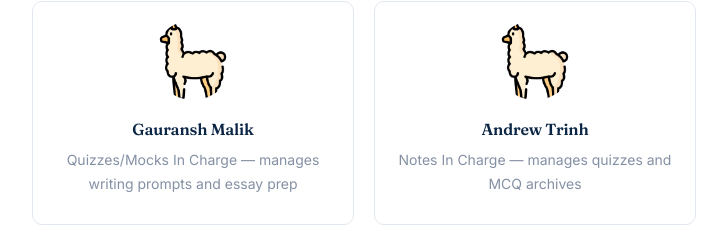
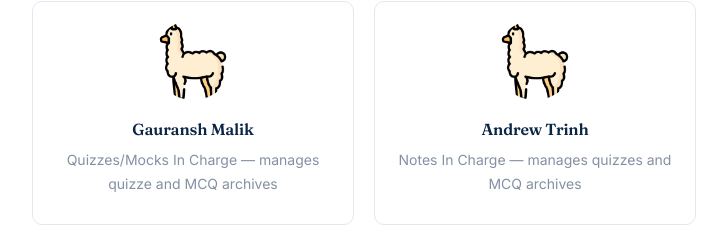
Before and after one commit to gatik-khonde/scholarvault-app, a Next.js app: page /about in a window 1280 px wide. Shown: the part 1171-1415 px from the top of the page, without its empty margins (276-1003 px from the left). Built offline with nearby package versions, Linux system fonts and the light colour scheme.

Commit message:
Update page.js

```diff
--- a/app/about/page.js
+++ b/app/about/page.js
@@ -68,7 +68,7 @@ export default function AboutPage() {
           <div style={{ border: "1px solid var(--line)", borderRadius: "10px", padding: "18px", textAlign: "center" }}>
             <img src="/alpaca.png" alt="Gauransh Malik" style={{ width: "80px", height: "80px", borderRadius: "50%", objectFit: "cover", marginBottom: "10px" }} />
             <h3 style={{ fontSize: "16px", marginBottom: "6px" }}>Gauransh Malik</h3>
-            <p style={{ fontSize: "14px", opacity: 0.75 }}>Quizzes/Mocks In Charge — manages writing prompts and essay prep</p>
+            <p style={{ fontSize: "14px", opacity: 0.75 }}>Quizzes/Mocks In Charge — manages quizze and MCQ archives</p>
           </div>
           <div style={{ border: "1px solid var(--line)", borderRadius: "10px", padding: "18px", textAlign: "center" }}>
             <img src="/alpaca.png" alt="Andrew Trinh" style={{ width: "80px", height: "80px", borderRadius: "50%", objectFit: "cover", marginBottom: "10px" }} />
```
